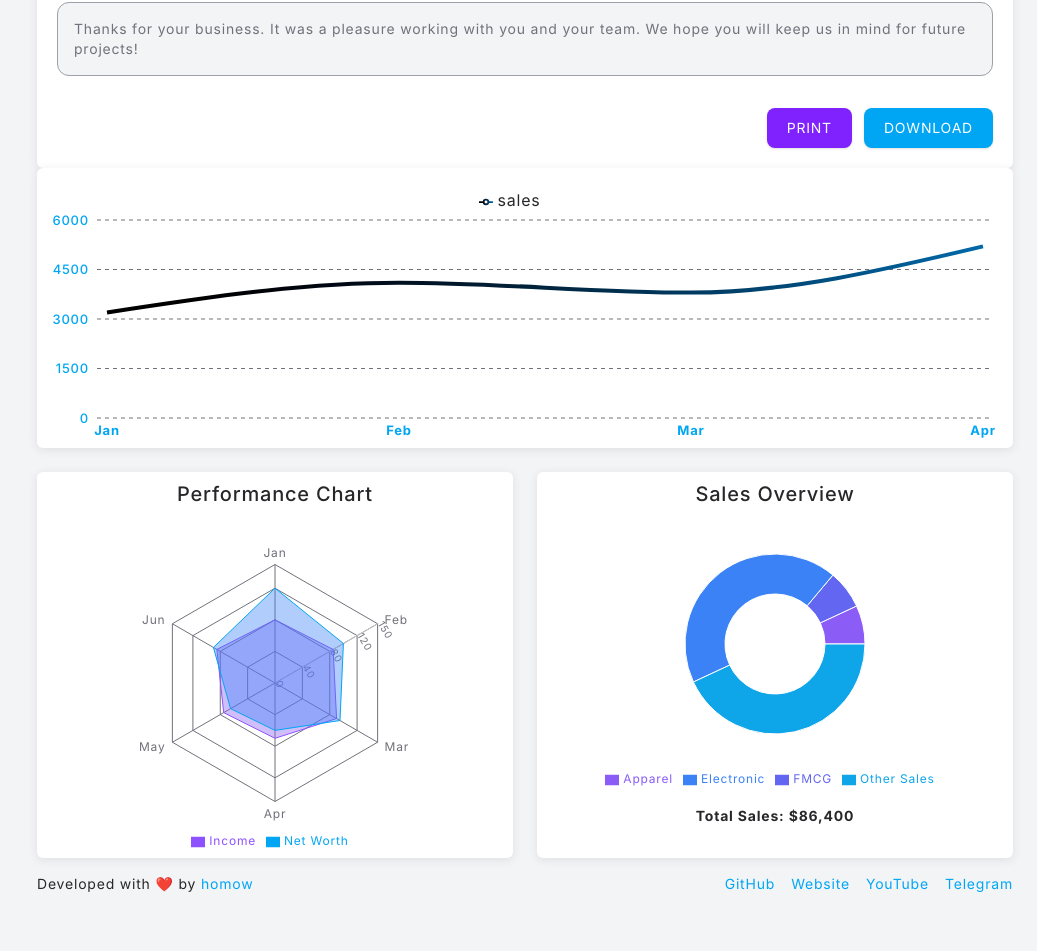
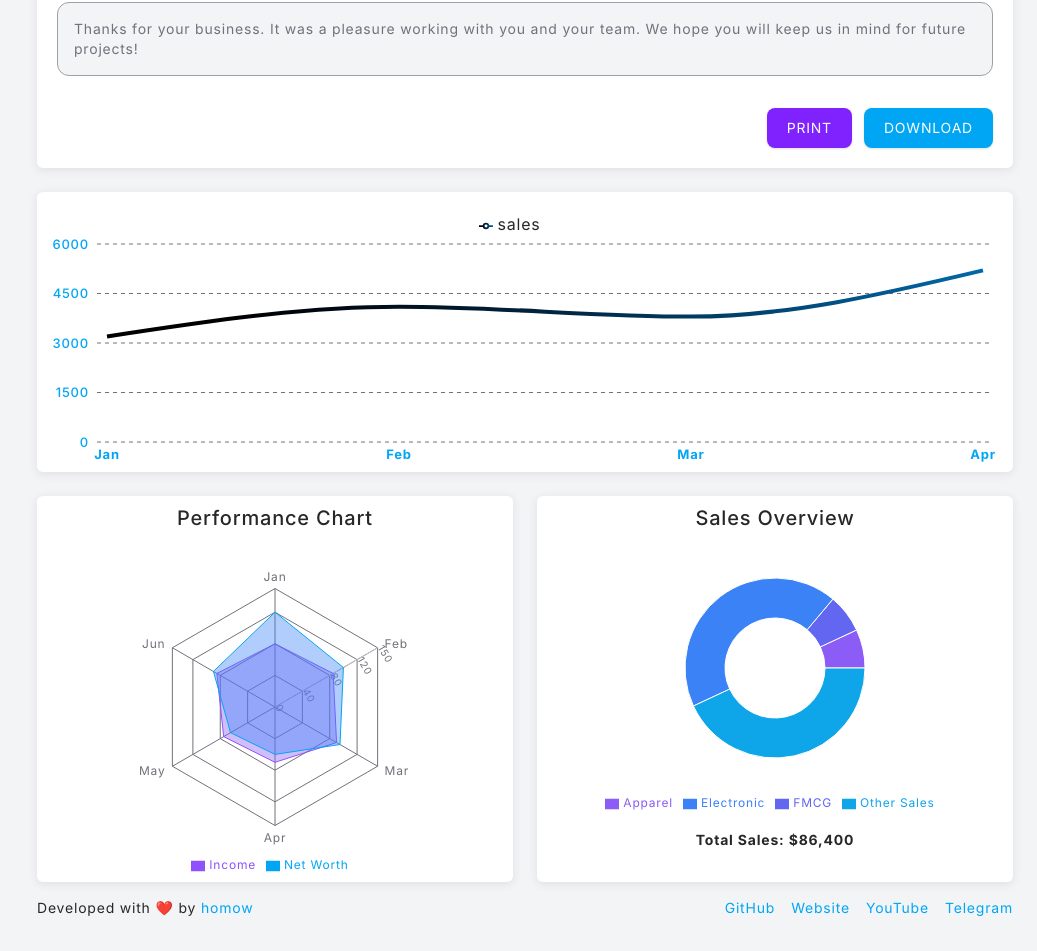
Before and after one commit to homow/dashboard-panel, a React (Vite) app: page /dashboard-panel/analytics in a window 1280 px wide. Shown: the part 889-1840 px from the top of the page, without its empty margins (243-1280 px from the left). Before the commit the page ends 1819 px from the top, so only its background shows below. Built offline with nearby package versions, Linux system fonts and the light colour scheme.

Commit message:
update UI

```diff
--- a/src/pages/Analytics/BottomSection/BottomSection.jsx
+++ b/src/pages/Analytics/BottomSection/BottomSection.jsx
@@ -6,7 +6,7 @@ const SalesOverviewChart = LazyWithSuspense(() => import("./SalesOverviewChart")
 
 export default function BottomSection() {
     return (
-        <section className={"grid grid-cols-1 gap-6 @2xl/main:grid-cols-2 @7xl/main:grid-cols-3"}>
+        <section className={"mt-6 grid grid-cols-1 gap-6 @2xl/main:grid-cols-2 @7xl/main:grid-cols-3"}>
             <TotalSalesChart className={"@2xl/main:col-span-2 @7xl/main:col-span-1 @7xl/main:h-auto"}/>
             <PerformanceChart className={""}/>
             <SalesOverviewChart className={""}/>
```
